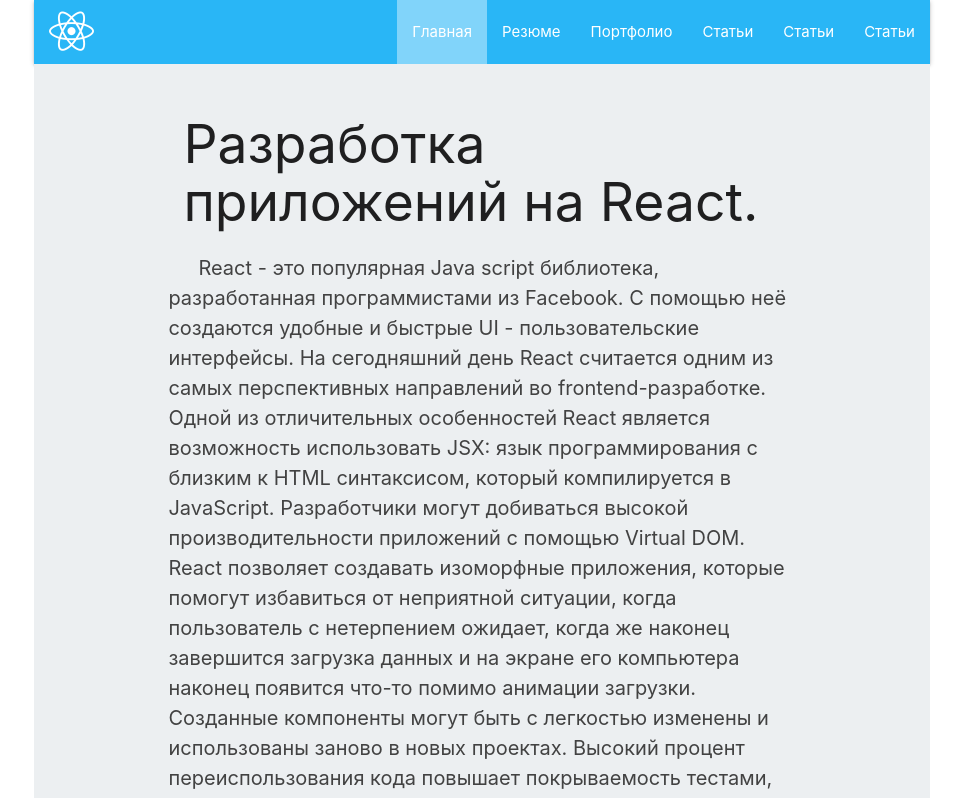
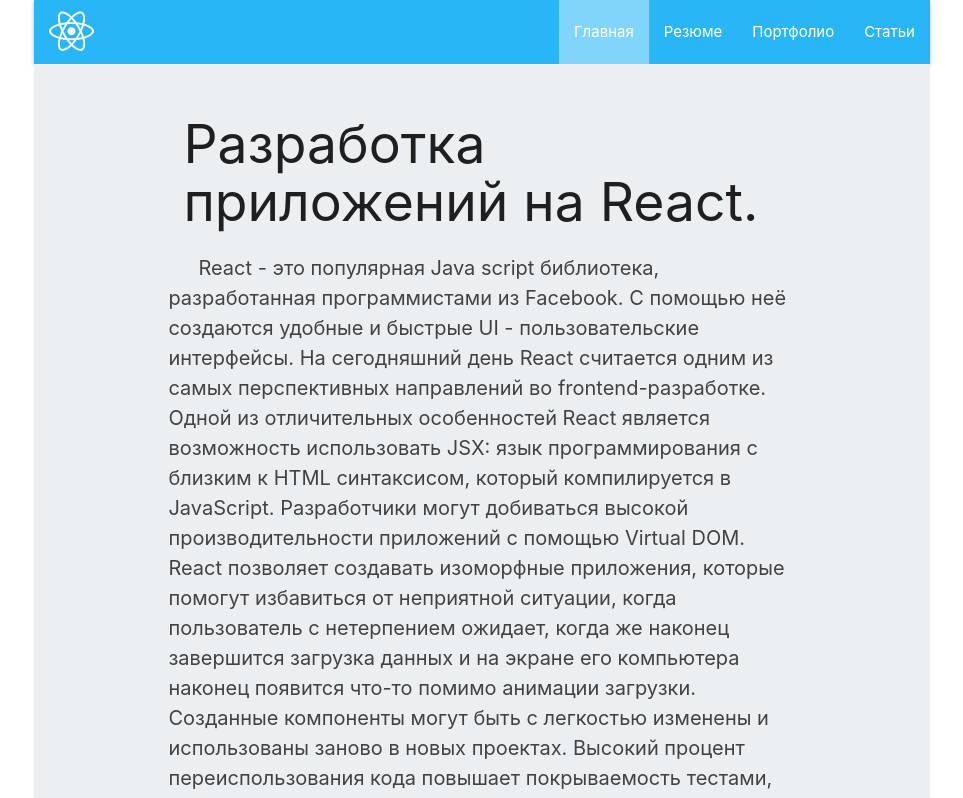
Before and after one commit to d00dde/d00dde, a React (Create React App) app: page / in a window 1280 px wide. Shown: the top 798 px of the page, without its empty margins (158-1121 px from the left). Built offline with nearby package versions, Linux system fonts and the light colour scheme.

Commit message:
Add PDF files

```diff
--- a/src/components/app/index.js
+++ b/src/components/app/index.js
@@ -1,7 +1,7 @@
 import React from 'react';
 import './app.css';
 
-import {HomePage, PortfolioPage, SummaryPage, ArticlesPage, Summary } from '../pages';
+import {HomePage, PortfolioPage, SummaryPage, ArticlesPage } from '../pages';
 import { Route, Switch } from 'react-router-dom';
 
 export default () => {
@@ -11,8 +11,6 @@
       <Route path='/summary' render={()=> <SummaryPage />} />
       <Route path='/articles' render={()=> <ArticlesPage />} />
       <Route path='/portfolio' render={()=> <PortfolioPage />} />
-      <Route path='/sumrus' render={()=> <Summary language='rus'/>} />
-      <Route path='/sumeng' render={()=> <Summary language='eng'/>} />
       <HomePage />
     </Switch>
   );
--- a/src/components/navbar/index.js
+++ b/src/components/navbar/index.js
@@ -17,8 +17,6 @@
 			<NavLink to='/summary'>Резюме</NavLink>
 			<NavLink to='/portfolio'>Портфолио</NavLink>
 			<NavLink to='/articles'>Статьи</NavLink>
-			<NavLink to='/sumrus'>Статьи</NavLink>
-			<NavLink to='/sumeng'>Статьи</NavLink>
 		</Navbar>
 		);
 }
--- a/src/components/pages/index.js
+++ b/src/components/pages/index.js
@@ -4,7 +4,6 @@
 import SummaryPage_S from './summary-page';
 import PortfolioPage_S from './portfolio-page';
 import ArticlesPage_S from './articles-page';
-import Summary from '../modules/summary';
 
 const HomePage = withMainLayuout(HomePage_S),
 SummaryPage = withMainLayuout(SummaryPage_S),
@@ -15,6 +14,5 @@
 	HomePage,
 	SummaryPage,
 	PortfolioPage,
-	ArticlesPage,
-	Summary
+	ArticlesPage
 }
```
Also changed, not shown: 2 other files (tests, documents, lock files or other folders).
